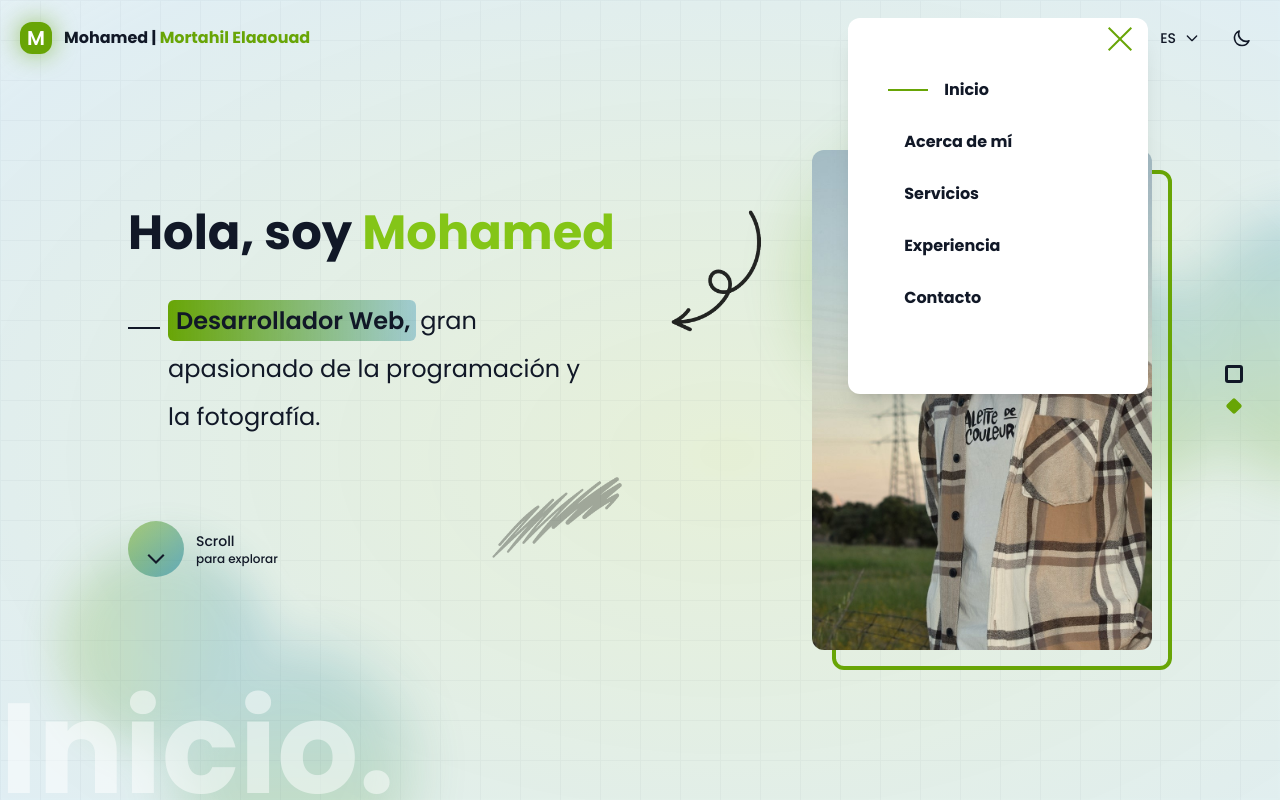
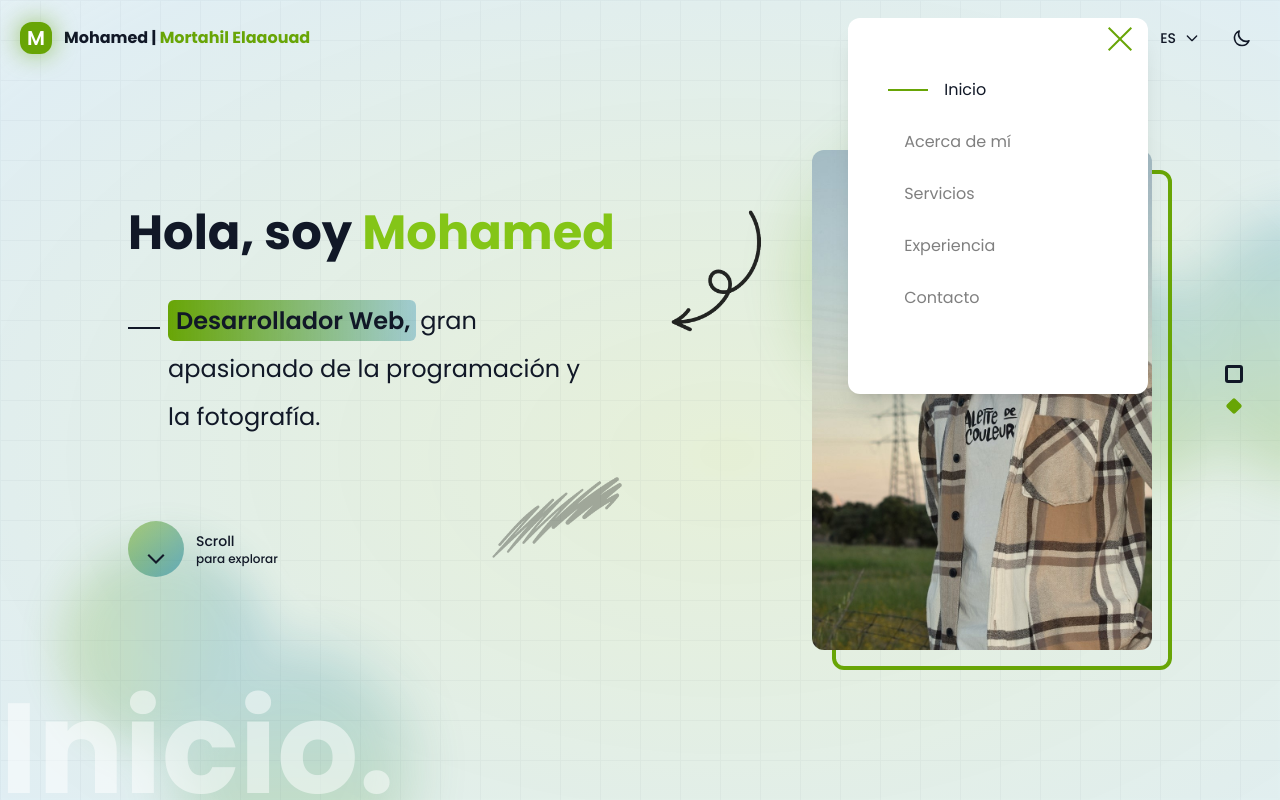
Before and after one commit to webdevmohamed/portfolio, a Vue app: page / in a window 1280 px wide. Both pictures are taken after a click on the button 1120 px from the left and 38 px from the top of the page. Shown: the top 800 px of the page. Built offline with nearby package versions, Linux system fonts and the light colour scheme.

Commit message:
Enhance HeaderMenu item styles and animations for improved user experience

```diff
--- a/src/components/HeaderMenu.vue
+++ b/src/components/HeaderMenu.vue
@@ -6,13 +6,14 @@
         <p v-for="(item, index) in menuItems"
            @click="store.scrollToSection(item.id)"
            :key="item.id"
-           :class="['menu-item text-md font-bold cursor-pointer relative group py-1 flex items-center', {'animated': animateItems}]"
+           :class="['menu-item text-md cursor-pointer relative group py-1 flex items-center', {'animated': animateItems}]"
            :style="{ animationDelay: `${index * 100}ms` }">
           <span v-if="store.currentSectionId !== item.id" class="w-0 h-3 rounded-sm bg-primary group-hover:w-3 group-hover:rotate-45 transition-all duration-300"></span>
           <Transition name="menu-item">
             <span v-if="store.currentSectionId === item.id" class="w-10 h-0.5 bg-primary transition-all duration-300"></span>
           </Transition>
-          <span class="ml-4">
+          <span class="ml-4"
+          :class="{'dark:text-white/50 text-black/50': store.currentSectionId !== item.id}">
             {{ item.text }}
           </span>
         </p>
```
